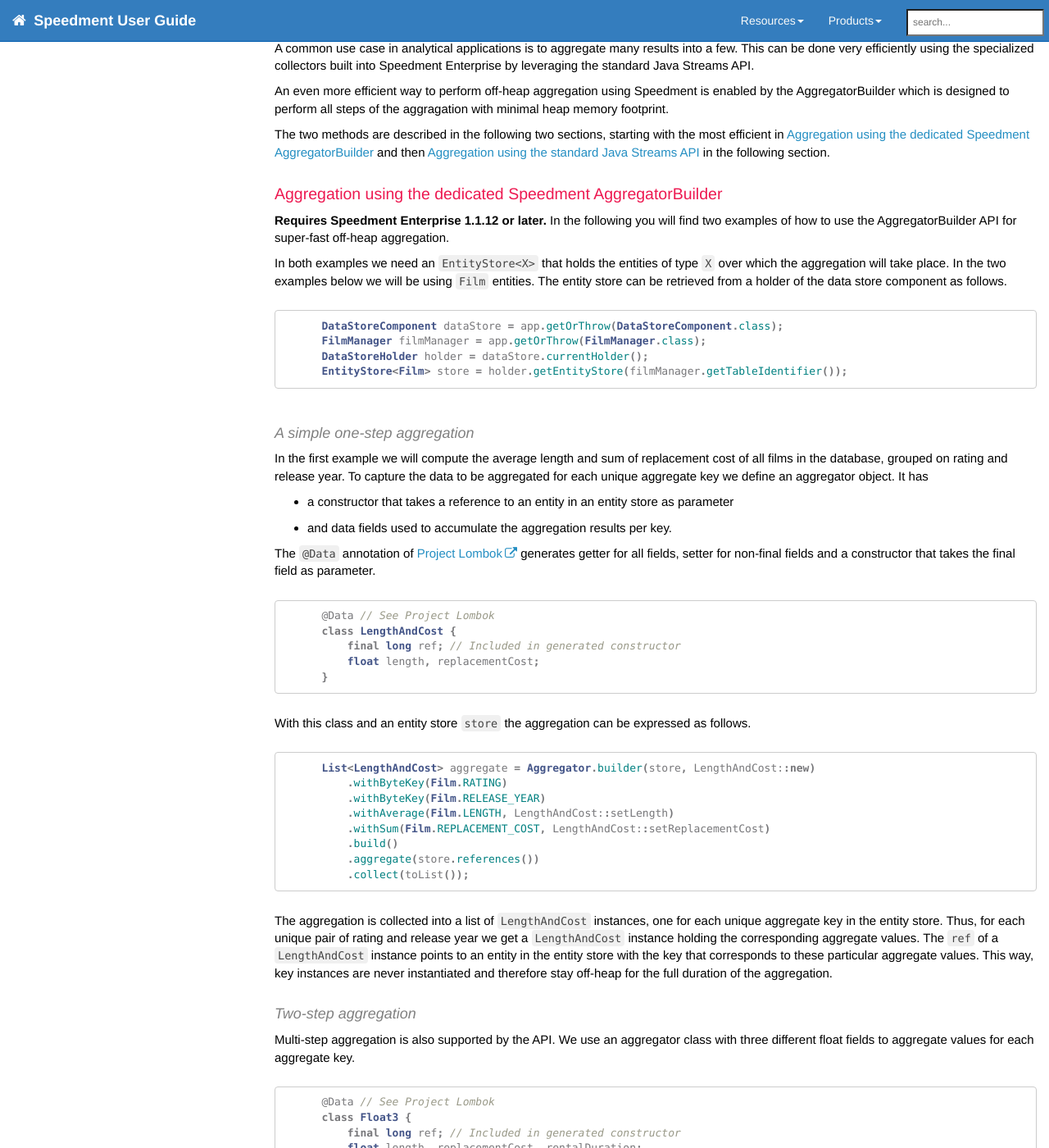
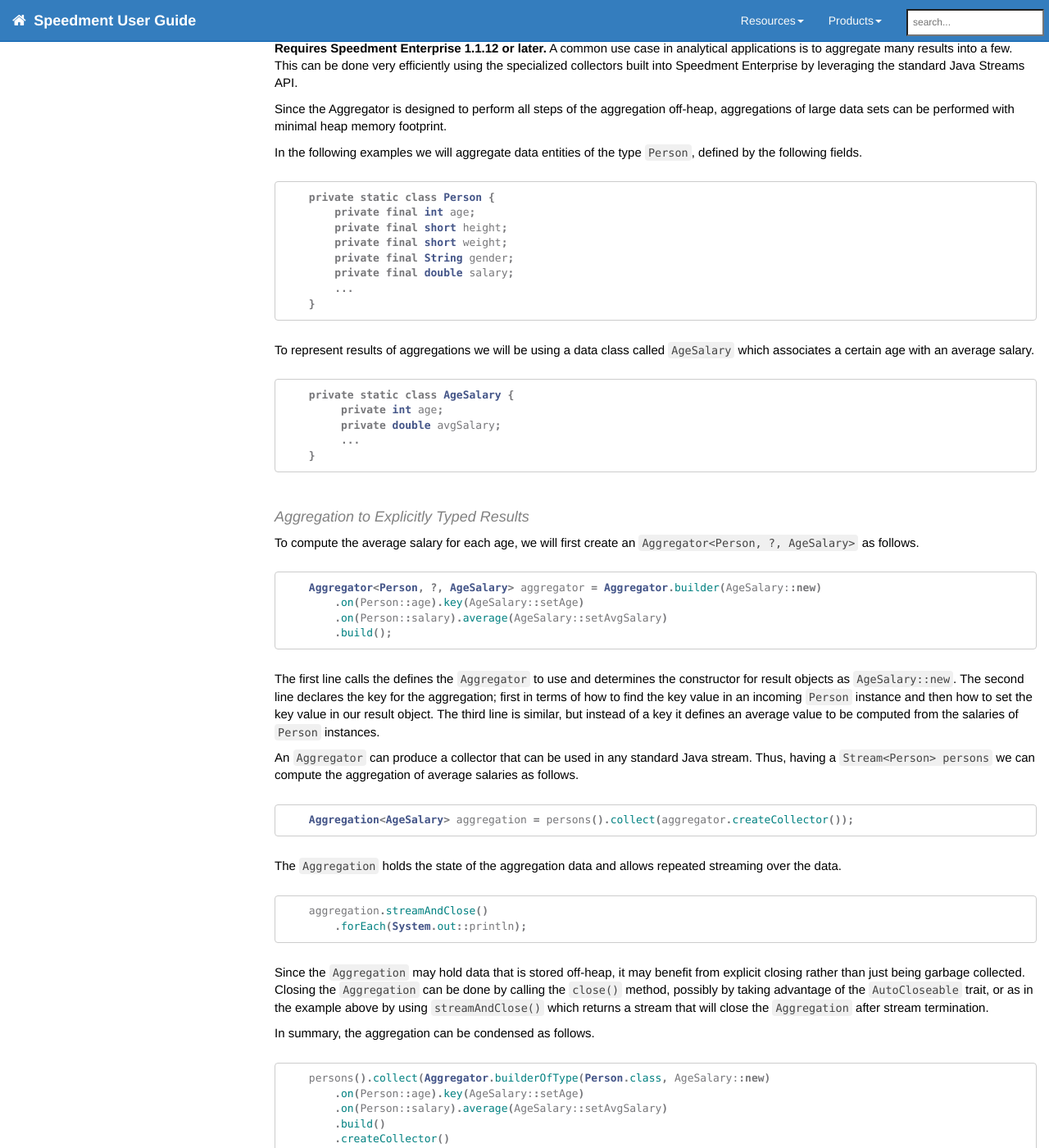
Before and after one commit to speedment/speedment-doc, a Jekyll site: the page built from pages/datastore.md, in a window 1280 px wide and 1400 px high, scrolled down 9060 px. Shown: the whole window at 82% size. Built offline with Jekyll 4.4.1, drawn with Linux system fonts in a browser that asks for light colours; nearby versions of some CDN libraries; comment, search, counter and statistics services are not loaded; some of the changed text lies outside the part shown.

Commit message:
datastore: Update description of aggregation - new API and remove old Streams based example

````diff
--- a/pages/datastore.md
+++ b/pages/datastore.md
@@ -295,233 +295,149 @@
 
 ## Aggregating Columns
 
+**Requires Speedment Enterprise 1.1.12 or later.**
 A common use case in analytical applications is to aggregate many results into a few.
 This can be done very efficiently using the specialized collectors built into
 Speedment Enterprise by leveraging the standard Java Streams API.
 
-An even more efficient way to perform off-heap aggregation using Speedment is
-enabled by the AggregatorBuilder which is designed to perform all steps of the aggragation
-with minimal heap memory footprint.
+Since the Aggregator is designed to perform all steps of the aggregation off-heap, aggregations
+of large data sets can be performed with minimal heap memory footprint.
 
-The two methods are described in the following two sections, starting with the most efficient
-in [Aggregation using the dedicated Speedment AggregatorBuilder](#AggregatorBuilder) and then
-[Aggregation using the standard Java Streams API](#AggregationCollections) in the following section.
+In the following examples we will aggregate data entities of the type `Person`, defined by the following fields.
 
-### <a name="AggregatorBuilder"></a> Aggregation using the dedicated Speedment AggregatorBuilder
-**Requires Speedment Enterprise 1.1.12 or later.**
-In the following you will find two examples of how to use the AggregatorBuilder API for super-fast off-heap aggregation.
-
-In both examples we need an `EntityStore<X>` that holds the entities of type `X` over which the aggregation
-will take place. In the two examples below we will be using `Film` entities.
-The entity store can be retrieved from a holder of the data store component as follows.
-
-```java
-      DataStoreComponent dataStore = app.getOrThrow(DataStoreComponent.class);
-      FilmManager filmManager = app.getOrThrow(FilmManager.class);
-      DataStoreHolder holder = dataStore.currentHolder();
-      EntityStore<Film> store = holder.getEntityStore(filmManager.getTableIdentifier());
+``` java
+    private static class Person {
+        private final int age;
+        private final short height;
+        private final short weight;
+        private final String gender;
+        private final double salary;
+        ...
+    }
 ```
 
-#### A simple one-step aggregation
+To represent results of aggregations we will be using a data class called `AgeSalary` which
+associates a certain age with an average salary.
 
-In the first example we will compute the average length and sum of replacement cost of
-all films in the database, grouped on rating and release year. To capture the data to
-be aggregated for each unique aggregate key we define an aggregator object. It has
-
-* a constructor that takes a reference to an entity in an entity store
-as parameter
-* and data fields used to accumulate the aggregation results per key.
-
-The `@Data` annotation of [Project Lombok](https://projectlombok.org/)
-generates getter for all fields, setter
-for non-final fields and a constructor that takes the final field as parameter.
-
-```java
-      @Data // See Project Lombok
-      class LengthAndCost {
-          final long ref; // Included in generated constructor
-          float length, replacementCost;
-      }
+``` java
+    private static class AgeSalary {
+         private int age;
+         private double avgSalary;
+         ...
+    }
 ```
 
-With this class and an entity store `store` the aggregation can be expressed as follows.
+#### Aggregation to Explicitly Typed Results
 
-```java
-      List<LengthAndCost> aggregate = Aggregator.builder(store, LengthAndCost::new)
-          .withByteKey(Film.RATING)
-          .withByteKey(Film.RELEASE_YEAR)
-          .withAverage(Film.LENGTH, LengthAndCost::setLength)
-          .withSum(Film.REPLACEMENT_COST, LengthAndCost::setReplacementCost)
-          .build()
-          .aggregate(store.references())
-          .collect(toList());
+To compute the average salary for each age, we will first create an `Aggregator<Person, ?, AgeSalary>` as follows.
+
+``` java
+    Aggregator<Person, ?, AgeSalary> aggregator = Aggregator.builder(AgeSalary::new)
+        .on(Person::age).key(AgeSalary::setAge)
+        .on(Person::salary).average(AgeSalary::setAvgSalary)
+        .build();
 ```
 
-The aggregation is collected into a list of `LengthAndCost` instances, one for each unique aggregate key in the entity store.
-Thus, for each unique pair of rating and release year we get a `LengthAndCost` instance holding the corresponding aggregate values.
-The `ref` of a `LengthAndCost` instance points to an entity in the entity store with the key that corresponds
-to these particular aggregate values. This way, key instances are never instantiated and therefore stay off-heap for
-the full duration of the aggregation.
+The first line calls the defines the `Aggregator` to use and determines the constructor
+for result objects as `AgeSalary::new`. The second line declares the key for the aggregation;
+first in terms of how to find the key value in an incoming `Person` instance and then
+how to set the key value in our result object. The third line is similar, but instead of
+a key it defines an average value to be computed from the salaries of `Person` instances.
 
-#### Two-step aggregation
+An `Aggregator` can produce a collector that can be used in any standard Java stream.
+Thus, having a `Stream<Person> persons` we can compute the aggregation of average salaries as follows.
 
-Multi-step aggregation is also supported by the API. We use an aggregator class
-with three different float fields to aggregate values for each aggregate key.
-
-```java
-      @Data // See Project Lombok
-      class Float3 {
-          final long ref; // Included in generated constructor
-          float length, replacementCost, rentalDuration;
-      }
+``` java
+    Aggregation<AgeSalary> aggregation = persons().collect(aggregator.createCollector());
 ```
 
-Then we start out by aggregating on both rating and release year followed by an
-aggregation of those values on release year only.
+The `Aggregation` holds the state of the aggregation data and allows repeated streaming over
+the data.
 
-```java
-      Stream<Float3> stream = Aggregator.builder(store, Float3::new)
-          .withByteKey(Film.RATING)
-          .withByteKey(Film.RELEASE_YEAR)
-          .withSum(Film.LENGTH, Float3::setLength)
-          .withSum(Film.REPLACEMENT_COST, Float3::setReplacementCost)
-          .withSum(Film.RENTAL_DURATION, Float3::setRentalDuration)
-          .andThen(Float3::getRef, Float3::new)
-          .withByteKey(Film.RELEASE_YEAR)
-          .withAverage(Float3::getLength, Float3::setLength)
-          .withAverage(Float3::getReplacementCost, Float3::setReplacementCost)
-          .withAverage(Float3::getRentalDuration, Float3::setRentalDuration)
-          .build()
-          .aggregate(store.references());
+``` java
+    aggregation.streamAndClose()
+        .forEach(System.out::println);
 ```
 
-First, an inner aggregation with a
-composite key of film rating and release year is performed, to be followed by an outer
-aggregation on release year only.
+Since the `Aggregation` may hold data that is stored off-heap, it may benefit from
+explicit closing rather than just being garbage collected. Closing the `Aggregation` can
+be done by calling the `close()` method, possibly by taking advantage of the `AutoCloseable`
+trait, or as in the example above by using `streamAndClose()` which returns a stream that
+will close the `Aggregation` after stream termination.
 
-Following the builder row by row,
+In summary, the aggregation can be condensed as follows.
 
-* the first line creates an aggregator builder which will operate
-on fields of a datastore that is supplied in the `builder` method call together with the
-constructor for the aggregation holder class (in this case `Float3`),
-```java
-Stream<Float3> stream = Aggregator.builder(store, Float3::new)`
+``` java
+    persons().collect(Aggregator.builderOfType(Person.class, AgeSalary::new)
+        .on(Person::age).key(AgeSalary::setAge)
+        .on(Person::salary).average(AgeSalary::setAvgSalary)
+        .build()
+        .createCollector()
+    ).streamAndClose()
+        .forEach(System.out::println);
 ```
 
-* the second and third lines define the inner aggregate key as the two fields `RATING` and
-`RELEASE_VERSION`,
-```java
-          .withByteKey(Film.RATING)
-          .withByteKey(Film.RELEASE_YEAR)
+#### Aggregation to Generic Tuples
+
+Sometimes designing an explicit result data class is overly verbose without adding much
+clarity. In such cases, Speedment `MutableTuples` can be used to create result data on the fly.
+
+``` java
+    persons().collect(
+        Aggregator.builder(MutableTuples.constructor(Integer.class, Double.class))
+            .on(Person::age).key(MutableTuple2::set0)
+            .on(Person::salary).average(MutableTuple2::set1)
+            .build()
+            .createCollector()
+    ).streamAndClose()
+        .forEach(System.out::println);
 ```
 
-* then the inner aggregation operations are defined
-```java
-          .withSum(Film.LENGTH, Float3::setLength)
-          .withSum(Film.REPLACEMENT_COST, Float3::setReplacementCost)
-          .withSum(Film.RENTAL_DURATION, Float3::setRentalDuration)
+#### Using Expressions to Construct Derived Keys and Values
+
+The functions supplied to the aggregator for finding and setting keys and result field values are general functions,
+meaning that they do not necessarily need to be simple getters and setters as in the above examples. Using the Speedment
+predefined utilities for composing functions from basic building blocks, the example above can easily be extended to
+aggregate on decades instead of specific years. The key is then not the age, but age divided by 10 and that can
+be expressed as follows.
+
+``` java
+    Aggregator.builder(MutableTuples.constructor(Integer.class, Double.class))
+        .on(divide(Person::age, 10).asInt()).key(MutableTuple2::set0)
+        .on(Person::salary).average(MutableTuple2::set1)
+        .build()
 ```
 
-* to be turned into a different kind of aggregation builder with the `andThen` operation.
-After this step, the builder operates on aggregation objects instead of table fields.
-```java
-          .andThen(Float3::getRef, Float3::new)
+where the method `divide` is statically imported from the Speedment utility class `Expressions`. Clearly, one can
+use any kind of function here, but using the Speedment utility functions allows the Speedment runtime to optimize
+the stream operations and is therefore potentially significantly more efficient.
+
+As a second example, consider the following code aggregating the BMI per gender of persons in a data set.
+
+``` java
+    Aggregator<Person, ?, Result> aggregator = Aggregator.builder(Result::new)
+        .on(Person::getGender)
+        .key(Result::setGender)
+        .on(shortToDouble(Person::getWeight)
+            .divide(Expressions.pow(
+                Expressions.divide(Person::getHeight, 100),
+                2)))
+        .average(Result::setBMI)
+        .build();
 ```
 
-* Thus, a new key can be defined for the new builder, typically a sub key of the inner
-aggregation.
-```java
-          .withByteKey(Film.RELEASE_YEAR)
-```
+Here, the `Result` class is defined to have setter methods for BMI and gender, `Result::setBMI` and `Result::setGender`.
 
-* Having defined the key, new aggregation operations can be applied
-```java
-          .withAverage(Float3::getLength, Float3::setLength)
-          .withAverage(Float3::getReplacementCost, Float3::setReplacementCost)
-          .withAverage(Float3::getRentalDuration, Float3::setRentalDuration)
-```
+#### Aggregating DataStore Data
 
-* and finally the builder is finalized and then supplied with the stream of references from the data store.
-```java
-          .build()
-          .aggregate(store.references());
-```
+The actual aggregation computations are performed in off-heap memory, meaning that garbage collection is not affected
+and that the size of the aggregated data is not bounded by the size of the heap.
 
-### <a name="AggregationCollections"></a> Aggregation using the standard Java Streams API
-
-**Requires Speedment Enterprise 1.1.10 or later.** Aggregation can also be done using the specialized collectors built into Speedment Enterprise.
-
-The following example will calculate the minimum, maximum and average rental duration for each "rating" category.
-
-```java
-System.out.println(Json.toJson(
-    films.stream()
-        .collect(groupingBy(
-            entityFunction(
-                Film::getRating,
-                store -> ref -> store.deserializeReference(ref, Film.RATING)
-            ),
-            mergeBuilder(Film.class, LinkedHashMap::new)
-                .first(Film.RATING, (map, rating) -> map.put("rating", rating.name()))
-                .min(Film.RENTAL_DURATION, (map, duration) -> map.put("minDuration", duration))
-                .max(Film.RENTAL_DURATION, (map, duration) -> map.put("maxDuration", duration))
-                .average(Film.RENTAL_DURATION, (map, duration) -> map.put("averageDuration", duration))
-                .build(),
-            toList()
-        ))
-    )
-);
-```
-
-The code above outputs the following:
-
-```json
-[
-  {
-    "rating" : "PG13",
-    "minDuration" : 3,
-    "maxDuration" : 7,
-    "averageDuration" : 4.6
-  },
-  {
-    "rating" : "R",
-    "minDuration" : 3,
-    "maxDuration" : 7,
-    "averageDuration" : 4.857142857142857
-  },
-  {
-    "rating" : "G",
-    "minDuration" : 3,
-    "maxDuration" : 7,
-    "averageDuration" : 4.6
-  },
-  {
-    "rating" : "NC17",
-    "minDuration" : 3,
-    "maxDuration" : 6,
-    "averageDuration" : 4.0
-  },
-  {
-    "rating" : "PG",
-    "minDuration" : 3,
-    "maxDuration" : 7,
-    "averageDuration" : 4.666666666666667
-  }
-]
-```
-
-The collection is done in a few steps. The `groupingBy` method is statically imported from the `EntityCollectors`-class. It takes three arguments.
-
-**Grouping Function**
-The first argument is the grouping method that will be used to categorize the incomming entities. Here we use the `entityFunction` method statically imported from the `EntityFunction`-class. This allows us to specify two different lambdas; one that operates on an already deserialized entity and one that operates directly on an in-memory reference. In the best case scenario, we can perform the categorization without deserializing more than one field.
-
-**Inner Collector**
-For the second argument of `groupingBy` is used to describe how entities within one category are to be reduced. The method is imported statically from `EntityCollectors`. `mergeBuilder` takes the class of the incomming objects as well as a `Supplier` for the resulting type. In this case, we want to collect the inner stream into a `LinkedHashMap` so that it can be turned into JSON. `mergeBuilder` works as a Builder Pattern, allowing every field of the entity to be collected individually. The builder is terminated by calling `.build()`.
-
-**Outer Collector**
-The third argument of `groupingBy` is a regular Java `Collector` that is used to collect the results for each category. In this case, we use the standard Java `Collectors.toList()` method so that we get a `java.util.List`.
-
-The entire operation will complete in `O(N)` time complexity, without deserializing more than exactly the fields needed for the result.
+In the above examples, incoming data to aggregate is heap objects, meaning that no matter how the stream supplying the
+data creates it, all the incoming data objects will need to be garbage collected at some point. To address this,
+Speedment supports aggregating off-heap data in place in a DataStore, minimizing the need for heap materialization and
+the implied garbage collection load. This is achieved automatically if the Speedment aggregator is used to collect
+a stream from a DataStore.
 
 ### Clear the DataStore
 You can explicitly clear the content of the DataStore by calling the `clear()` method as shown below. After the clear method has been called, streams are not available and a DataStoreNotLoadedException will be thrown if a stream is requested.
````
